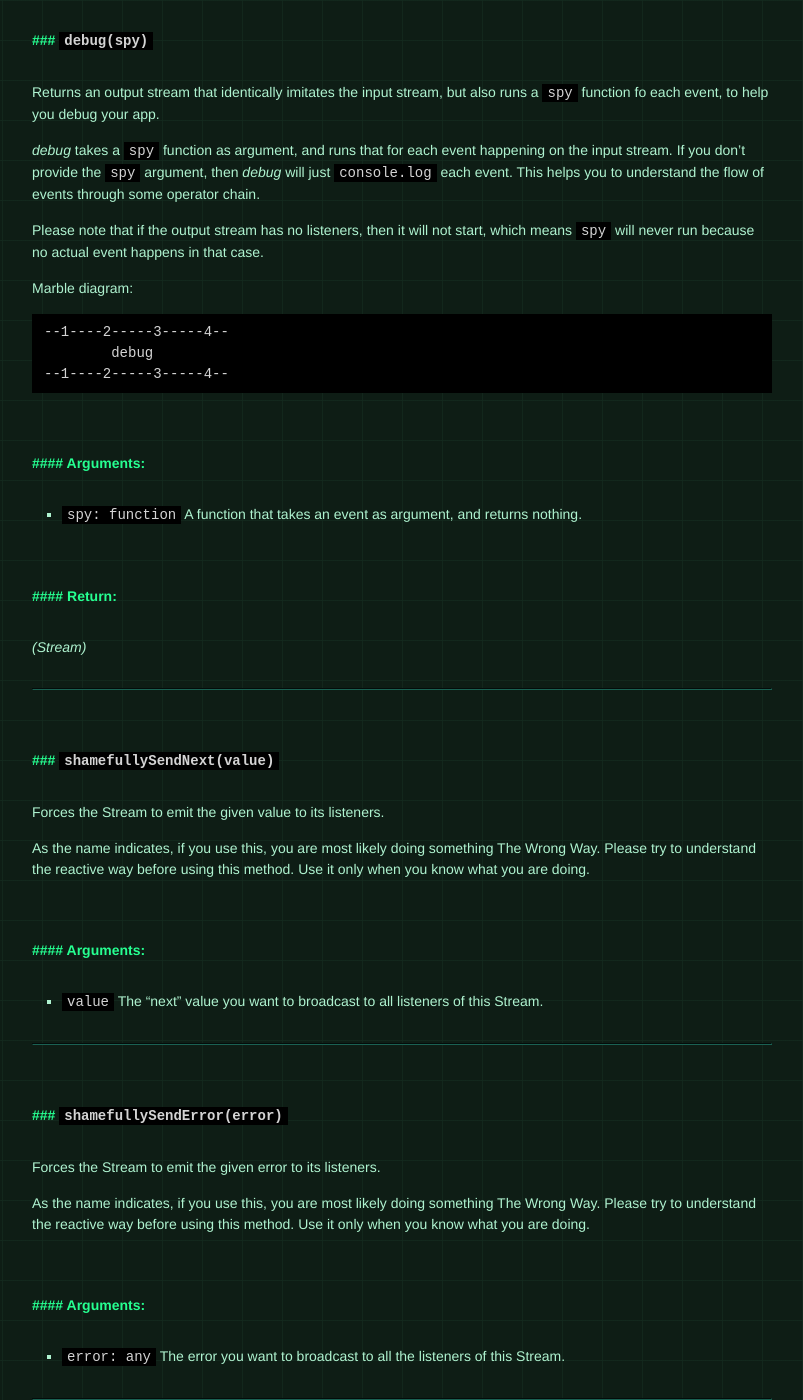
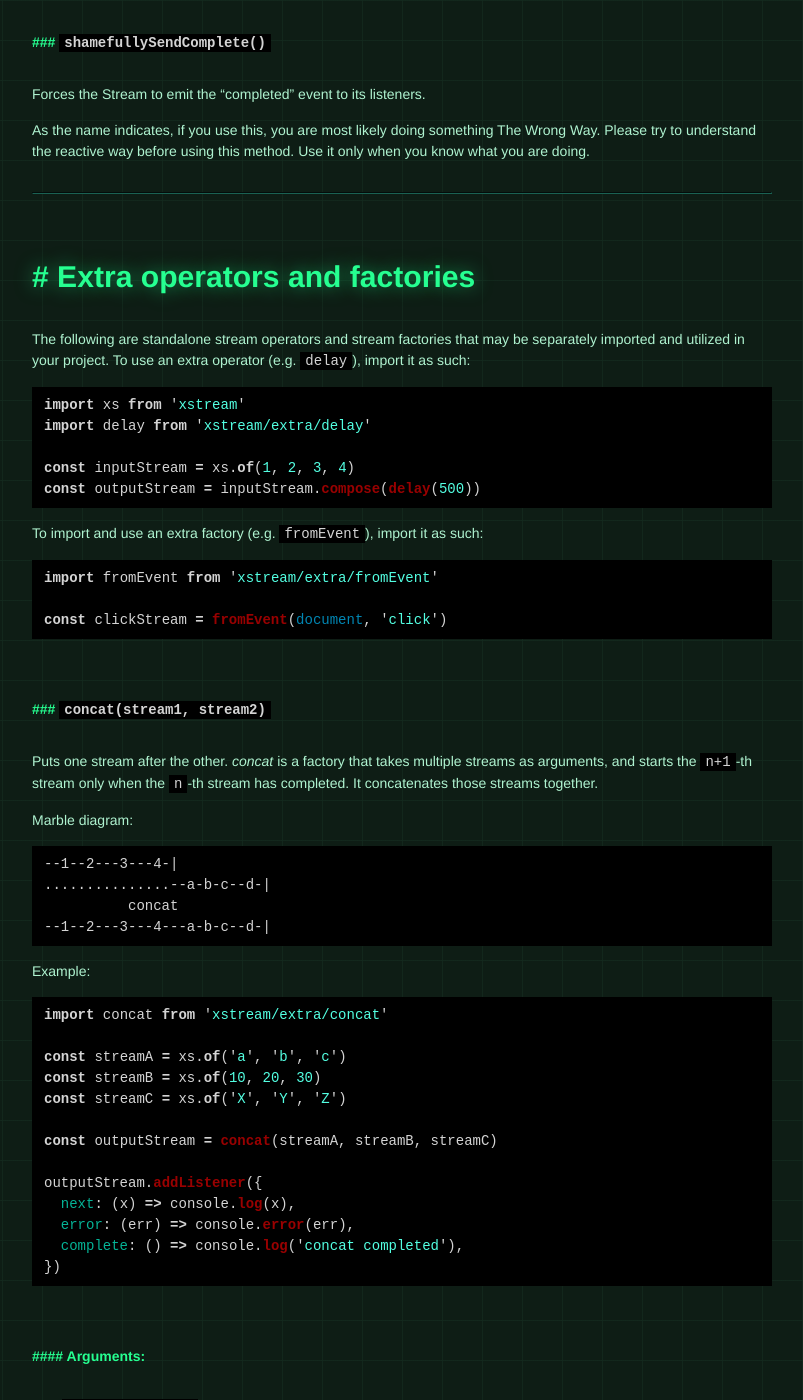
Before and after one commit to staltz/xstream, a Jekyll site: the page built from index.html, in a window 1280 px wide and 1400 px high, scrolled down 22998 px. Shown: the whole window, without its empty margins (238-1041 px from the left). Built offline with Jekyll 4.4.1, drawn with Linux system fonts in a browser that asks for light colours; some web fonts are replaced; some of the changed text lies outside the part shown.

Commit message:
update site

````diff
--- a/_includes/content.md
+++ b/_includes/content.md
@@ -230,9 +230,7 @@
 
 - `producer: Producer` An optional Producer that dictates how to start, generate events, and stop the Stream.
 
-#### Return:
-
-*(Stream)*
+#### Returns:  Stream
 
 - - -
 
@@ -244,9 +242,7 @@
 
 - `producer: Producer` An optional Producer that dictates how to start, generate events, and stop the Stream.
 
-#### Return:
-
-*(MemoryStream)*
+#### Returns:  MemoryStream
 
 - - -
 
@@ -261,9 +257,7 @@
 -----------------------
 ```
 
-#### Return:
-
-*(Stream)*
+#### Returns:  Stream
 
 - - -
 
@@ -279,9 +273,7 @@
 -|
 ```
 
-#### Return:
-
-*(Stream)*
+#### Returns:  Stream
 
 - - -
 
@@ -302,9 +294,7 @@
 
 - `error` The error event to emit on the created stream.
 
-#### Return:
-
-*(Stream)*
+#### Returns:  Stream
 
 - - -
 
@@ -325,9 +315,7 @@
 - `a` The first value you want to emit as an event on the stream.
 - `b` The second value you want to emit as an event on the stream. One or more of these values may be given as arguments.
 
-#### Return:
-
-*(Stream)*
+#### Returns:  Stream
 
 - - -
 
@@ -347,9 +335,7 @@
 
 - `array: Array` The array to be converted as a stream.
 
-#### Return:
-
-*(Stream)*
+#### Returns:  Stream
 
 - - -
 
@@ -370,9 +356,7 @@
 
 - `promise: Promise` The promise to be converted as a stream.
 
-#### Return:
-
-*(Stream)*
+#### Returns:  Stream
 
 - - -
 
@@ -392,9 +376,7 @@
 
 - `period: number` The interval in milliseconds to use as a rate of emission.
 
-#### Return:
-
-*(Stream)*
+#### Returns:  Stream
 
 - - -
 
@@ -420,9 +402,7 @@
 - `stream1: Stream` A stream to merge together with other streams.
 - `stream2: Stream` A stream to merge together with other streams. Two or more streams may be given as arguments.
 
-#### Return:
-
-*(Stream)*
+#### Returns:  Stream
 
 - - -
 
@@ -456,9 +436,7 @@
 - `stream1: Stream` A stream to combine together with other streams.
 - `stream2: Stream` A stream to combine together with other streams. Two or more streams may be given as arguments.
 
-#### Return:
-
-*(Stream)*
+#### Returns:  Stream
 
 - - -
 
@@ -496,9 +474,7 @@
 streams.
 - `other: Stream` Another stream to combine together with the input stream. There may be more of these arguments.
 
-#### Return:
-
-*(Stream)*
+#### Returns:  Stream
 
 - - -
 
@@ -540,9 +516,7 @@
 - `project: Function` A function of type `(t: T) => U` that takes event `t` of type `T` from the input Stream and produces an event of type `U`, to
 be emitted on the output Stream.
 
-#### Return:
-
-*(Stream)*
+#### Returns:  Stream
 
 - - -
 
@@ -563,9 +537,7 @@
 
 - `projectedValue` A value to emit on the output Stream whenever the input Stream emits any value.
 
-#### Return:
-
-*(Stream)*
+#### Returns:  Stream
 
 - - -
 
@@ -590,9 +562,7 @@
 - `passes: Function` A function of type `(t: T) +> boolean` that takes an event from the input stream and checks if it passes, by returning a
 boolean.
 
-#### Return:
-
-*(Stream)*
+#### Returns:  Stream
 
 - - -
 
@@ -613,9 +583,7 @@
 
 - `amount: number` How many events to allow from the input stream before completing the output stream.
 
-#### Return:
-
-*(Stream)*
+#### Returns:  Stream
 
 - - -
 
@@ -637,9 +605,7 @@
 
 - `amount: number` How many events to ignore from the input stream before forwarding all events from the input stream to the output stream.
 
-#### Return:
-
-*(Stream)*
+#### Returns:  Stream
 
 - - -
 
@@ -656,9 +622,7 @@
 -----------------d|
 ```
 
-#### Return:
-
-*(Stream)*
+#### Returns:  Stream
 
 - - -
 
@@ -679,9 +643,7 @@
 
 - `initial` The value or event to prepend.
 
-#### Return:
-
-*(Stream)*
+#### Returns:  Stream
 
 - - -
 
@@ -705,9 +667,7 @@
 
 - `other` Some other stream that is used to know when should the output stream of this operator complete.
 
-#### Return:
-
-*(Stream)*
+#### Returns:  Stream
 
 - - -
 
@@ -740,9 +700,7 @@
 input stream and produces the new accumulated value.
 - `seed` The initial accumulated value, of type `R`.
 
-#### Return:
-
-*(Stream)*
+#### Returns:  Stream
 
 - - -
 
@@ -770,9 +728,7 @@
 stream and returns a new stream. The output stream will imitate the stream
 that this function returns.
 
-#### Return:
-
-*(Stream)*
+#### Returns:  Stream
 
 - - -
 
@@ -800,9 +756,7 @@
 -----a--b------1----2---3--
 ```
 
-#### Return:
-
-*(Stream)*
+#### Returns:  Stream
 
 - - -
 
@@ -830,9 +784,7 @@
 -----a--b----c-1--d-2---3--
 ```
 
-#### Return:
-
-*(Stream)*
+#### Returns:  Stream
 
 - - -
 
@@ -856,9 +808,7 @@
 
 - `other: Stream` Another stream to merge together with the input stream.
 
-#### Return:
-
-*(Stream)*
+#### Returns:  Stream
 
 - - -
 
@@ -874,9 +824,7 @@
 
 - `operator: function` A function that takes a stream as input and returns a stream as well.
 
-#### Return:
-
-*(Stream)*
+#### Returns:  Stream
 
 - - -
 
@@ -886,9 +834,7 @@
 the most recent event that happens on the input stream, so that a newly
 added listener will immediately receive that memorised event.
 
-#### Return:
-
-*(MemoryStream)*
+#### Returns:  MemoryStream
 
 - - -
 
@@ -932,9 +878,7 @@
 
 - `spy: function` A function that takes an event as argument, and returns nothing.
 
-#### Return:
-
-*(Stream)*
+#### Returns:  Stream
 
 - - -
 
@@ -976,11 +920,89 @@
 
 - - -
 
+# Extra operators and factories
+
+The following are standalone stream operators and stream factories that may be separately imported and utilized in your project.
+To use an extra operator (e.g. `delay`), import it as such:
+
+```js
+import xs from 'xstream'
+import delay from 'xstream/extra/delay'
+
+const inputStream = xs.of(1, 2, 3, 4)
+const outputStream = inputStream.compose(delay(500))
+```
+
+To import and use an extra factory (e.g. `fromEvent`), import it as such:
+
+```js
+import fromEvent from 'xstream/extra/fromEvent'
+
+const clickStream = fromEvent(document, 'click')
+```
+
+### <a id="concat"></a> `concat(stream1, stream2)`
+
+Puts one stream after the other. *concat* is a factory that takes multiple
+streams as arguments, and starts the `n+1`-th stream only when the `n`-th
+stream has completed. It concatenates those streams together.
+
+Marble diagram:
+
+```text
+--1--2---3---4-|
+...............--a-b-c--d-|
+          concat
+--1--2---3---4---a-b-c--d-|
+```
+
+Example:
+
+```js
+import concat from 'xstream/extra/concat'
+
+const streamA = xs.of('a', 'b', 'c')
+const streamB = xs.of(10, 20, 30)
+const streamC = xs.of('X', 'Y', 'Z')
+
+const outputStream = concat(streamA, streamB, streamC)
+
+outputStream.addListener({
+  next: (x) => console.log(x),
+  error: (err) => console.error(err),
+  complete: () => console.log('concat completed'),
+})
+```
+
+#### Arguments:
+
+- `stream1: Stream` A stream to concatenate together with other streams.
+- `stream2: Stream` A stream to concatenate together with other streams. Two or more streams may be given as arguments.
+
+#### Returns:  Stream
+
+- - -
+
 # FAQ
 
 **Q: What's the difference between xstream and RxJS?**
 
 A: Read this [blog post](http://staltz.com/why-we-built-xstream.html) on the topic.
+
+**Q: What is the equivalent of [`withLatestFrom`](http://reactivex.io/rxjs/class/es6/Observable.js~Observable.html#instance-method-withLatestFrom) in xstream?**
+
+<!-- skip-example -->
+```js
+A.withLatestFrom(B, (a, b) => a + b)
+```
+
+can be achieved in *xstream* with
+
+```js
+B.map(b => A.map(a => a + b)).flatten()
+```
+
+And can be interpreted/read as "when a `B` event happens, remember it and map it to all the subsequent events of `A` mapped to `a + b`".
 
 -----
 
````
